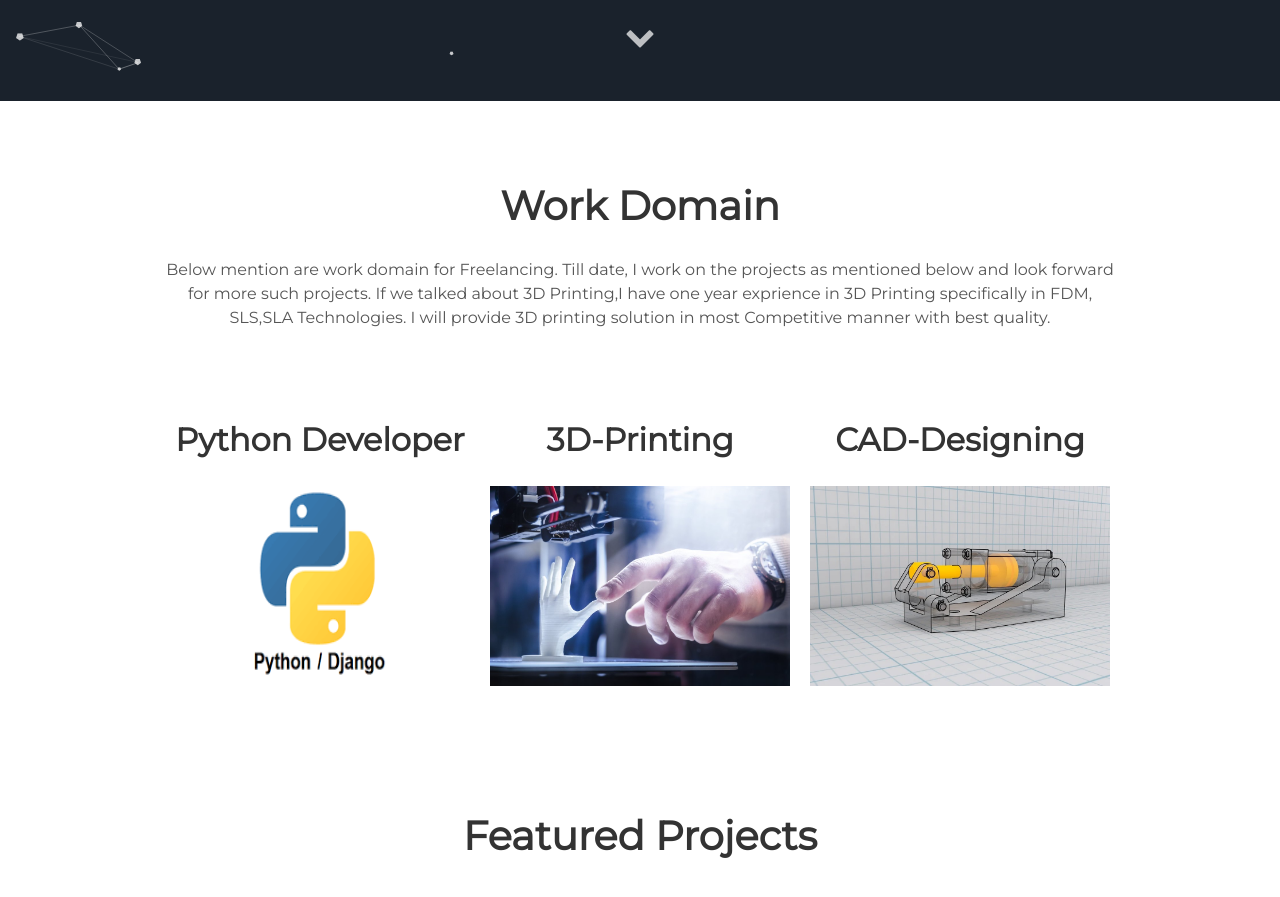
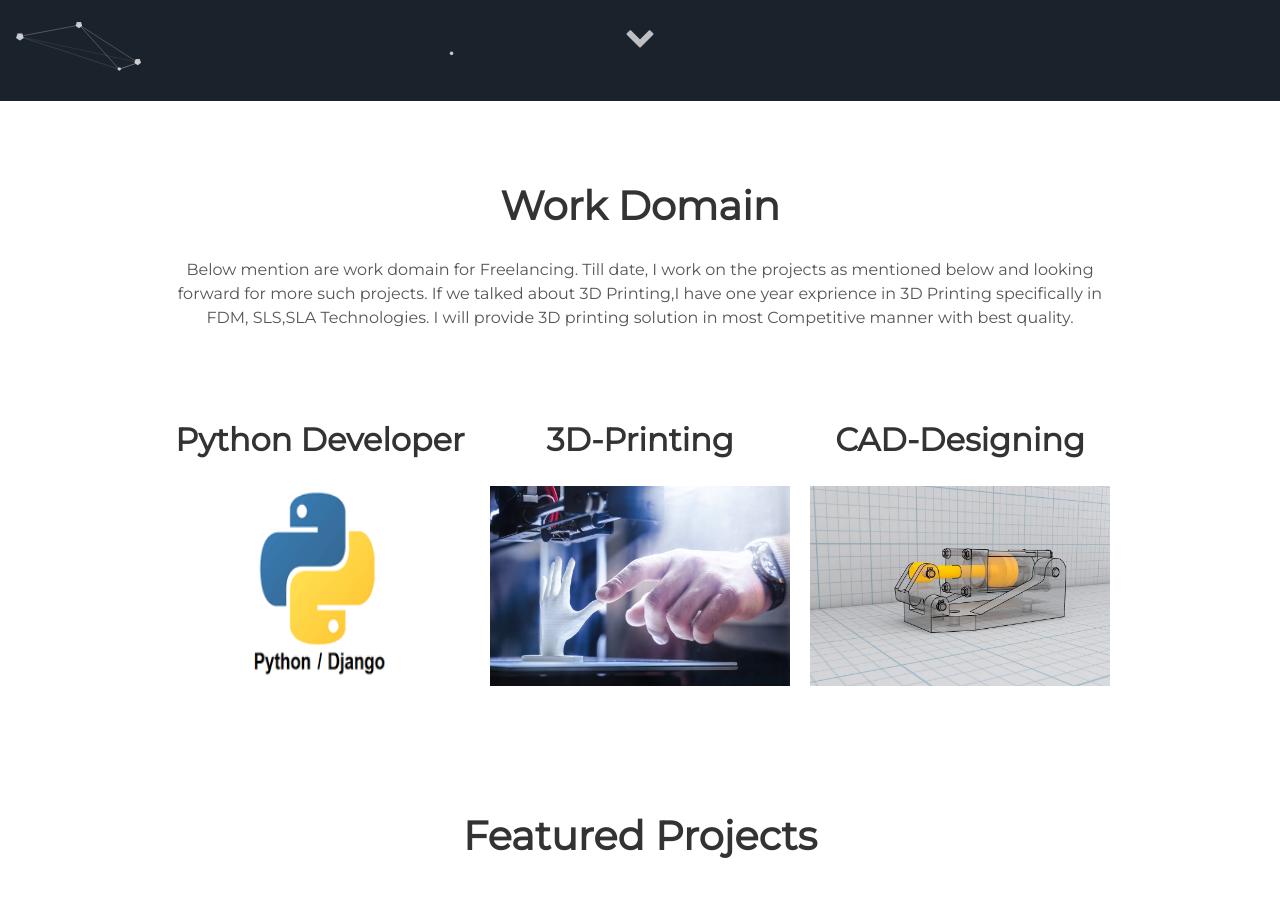
Before and after one commit to swapnilkathane/swapnilkathaneoldweb, a Jekyll site: the page built from index.html, in a window 1280 px wide and 900 px high, scrolled down 799 px. Shown: the top 897 px of the window. Built offline with Jekyll 4.4.1, drawn with Linux system fonts in a browser that asks for light colours.

Commit message:
Update _config.yml

```diff
--- a/_config.yml
+++ b/_config.yml
@@ -6,7 +6,7 @@ description: Portfolio of Swapnil
 
 # User settings
 username: Swapnil Kathane
-user_description: Below mention are work domain for Freelancing. Till date, I work on the projects as mentioned below and look forward for more such projects.
+user_description: Below mention are work domain for Freelancing. Till date, I work on the projects as mentioned below and looking forward for more such projects.
                   If we talked about 3D Printing,I have one year exprience in 3D Printing specifically in FDM, SLS,SLA Technologies. I will provide 3D printing solution in most Competitive manner with best quality.
 
 user_title: Freelancer.
```
